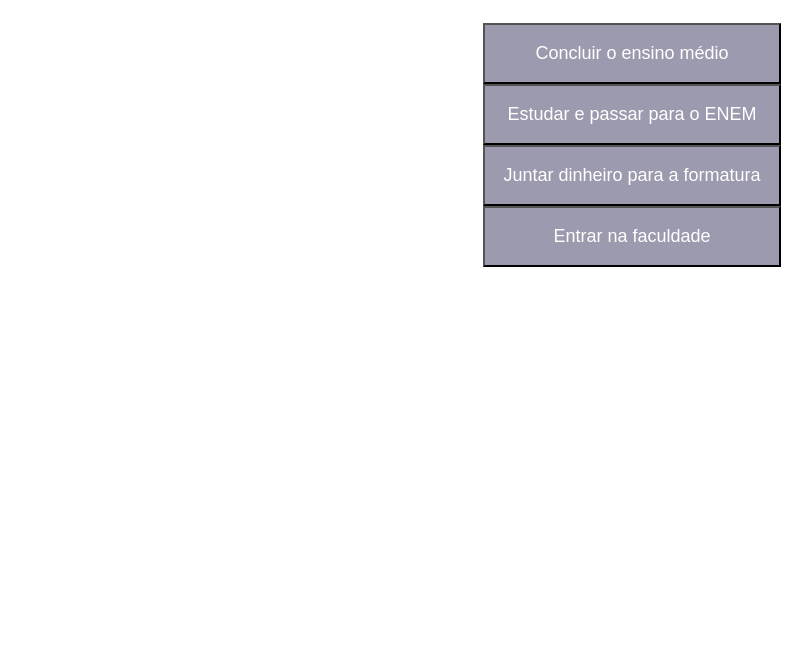
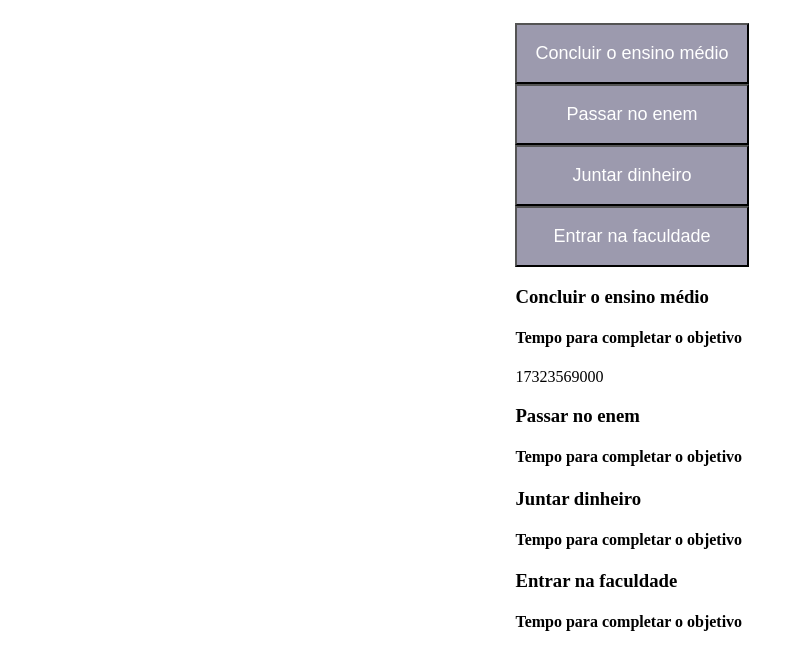
Before and after one commit to melogabrielle/meuss, a plain HTML site: page index.html in a window 1280 px wide. Both pictures are taken after a click on the button "Concluir o ensino médio". Shown: the part 75-744 px from the top of the page, without its empty margins (8-820 px from the left). Drawn offline with Linux system fonts and the light colour scheme.

Commit message:
Add files via upload

```diff
--- a/index.html
+++ b/index.html
@@ -3,22 +3,43 @@
 <head>
     <meta charset="UTF-8">
     <meta name="viewport" content="width=device-width, initial-scale=1.0">
-    <title>  <h2 class="titulo-principal">Meus Objetivos do ano<span>_</span></h2>
-        Meus objetivos do ano</title>
+    <title>Meus objetivos do ano</title>
     <link rel="stylesheet" href="style.css">
-
 </head>
 <body>
     <section class="conteudo-principal">
-
-        <h2 class="titulo-principal">Meus Objetivos do ano_</h2>
-<div class="botoes">
-        <button class="botao">Concluir o ensino médio</button>
-        <button class="botao">Estudar e passar para o ENEM</button>
-        <button class="botao">Juntar dinheiro para a formatura</button>
-        <button class="botao">Entrar na faculdade</button>
- </div>
-</section>
-
+        <h2 class="titulo-principal">Meus Objetivos do ano<span>_</span></h2>
+        <div class="conteudo">
+        <div class="botoes">
+            <button class="botao ativo">Concluir o ensino médio</button>
+            <button class="botao">Passar no enem</button>
+            <button class="botao">Juntar dinheiro</button>
+            <button class="botao">Entrar na faculdade</button>
+        </div>
+        <div class="abas-textos">
+            <div class="aba-conteudo ativo">
+                <h3 class="aba-conteudo-titulo-principal">Concluir o ensino médio</h3>
+                <h4 class="aba-conteudo-titulo-secundario">Tempo para completar o objetivo</h4>
+                <div class="contador"></div>
+            </div>
+            <div class="aba-conteudo">
+                <h3 class="aba-conteudo-titulo-principal">Passar no enem</h3>
+                <h4 class="aba-conteudo-titulo-secundario">Tempo para completar o objetivo</h4>
+                <div class="contador"></div>
+            </div>
+            <div class="aba-conteudo">
+                <h3 class="aba-conteudo-titulo-principal">Juntar dinheiro</h3>
+                <h4 class="aba-conteudo-titulo-secundario">Tempo para completar o objetivo</h4>
+                <div class="contador"></div>
+            </div>
+            <div class="aba-conteudo">
+                <h3 class="aba-conteudo-titulo-principal">Entrar na faculdade</h3>
+                <h4 class="aba-conteudo-titulo-secundario">Tempo para completar o objetivo</h4>
+                <div class="contador"></div>
+            </div>
+        </div>
+    </div>
+    </section>
+    <script src="main.js"></script>
 </body>
 </html>
--- /dev/null
+++ b/main.js
@@ -0,0 +1,21 @@
+const botoes = document.querySelectorAll(".botao");
+const textos = document.querySelectorAll(".aba-conteudo");
+
+for (let i = 0; i < botoes.length; i++) {
+    botoes[i].onclick = function () {
+
+        for (let j = 0; j < botoes.length; j++) {
+            botoes[j].classList.remove("ativo");
+            textos[j].classList.remove("ativo");
+        }
+
+        botoes[i].classList.add("ativo");
+        textos[i].classList.add("ativo");
+    }
+}
+
+const contadores = document.querySelectorAll(".contador");
+const tempoObjetivo1 = new Date("2024-11-20T00:00:00");
+let tempoAtual = new Date();
+
+contadores[0].textContent = tempoObjetivo1 - tempoAtual;
```
